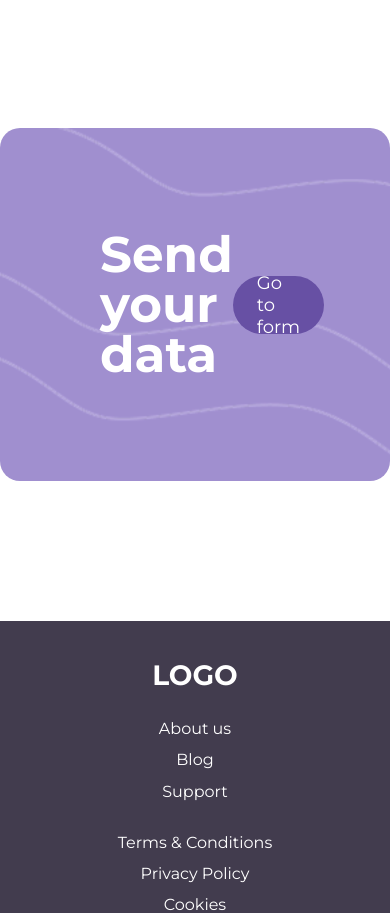
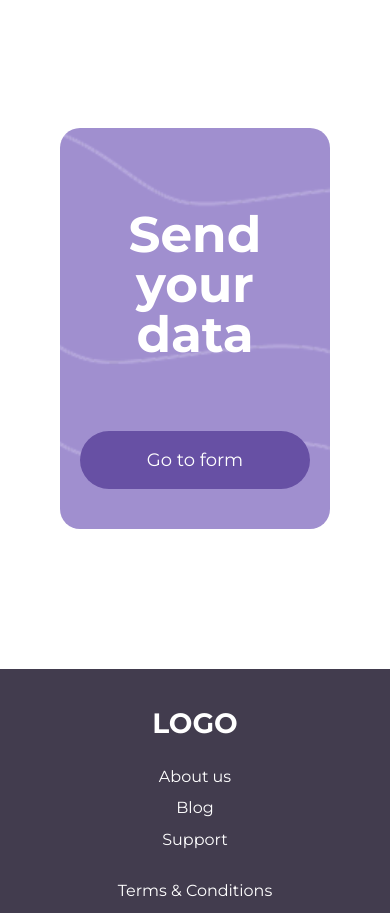
Before and after one commit to AnastasiiaBodnar/test-task, a Vue app: page / in a window 390 px wide. Shown: the part 4801-5714 px from the top of the page. Built offline with nearby package versions, Linux system fonts and the light colour scheme.

Commit message:
feat(cta): add responsive styles for 1024/768/320px

```diff
--- a/src/components/home/CtaBanner.vue
+++ b/src/components/home/CtaBanner.vue
@@ -54,4 +54,32 @@
     height: 58px;
     width: 392px;
 }
+
+@media (max-width: 1260px) {
+  .cta__container {
+    padding: 0 60px;
+  }
+  .cta__banner {
+    padding: 40px 60px;
+  }
+}
+
+@media (max-width: 768px) {
+  .cta__banner {
+    flex-direction: column;
+    text-align: center;
+    gap: 30px;
+    padding: 40px 20px;
+  }
+  .cta__btn {
+    width: 100%;
+    max-width: 300px;
+  }
+}
+
+@media (max-width: 320px) {
+
+.cta__title { font-size: 36px; }
+
+}
 </style>
```
